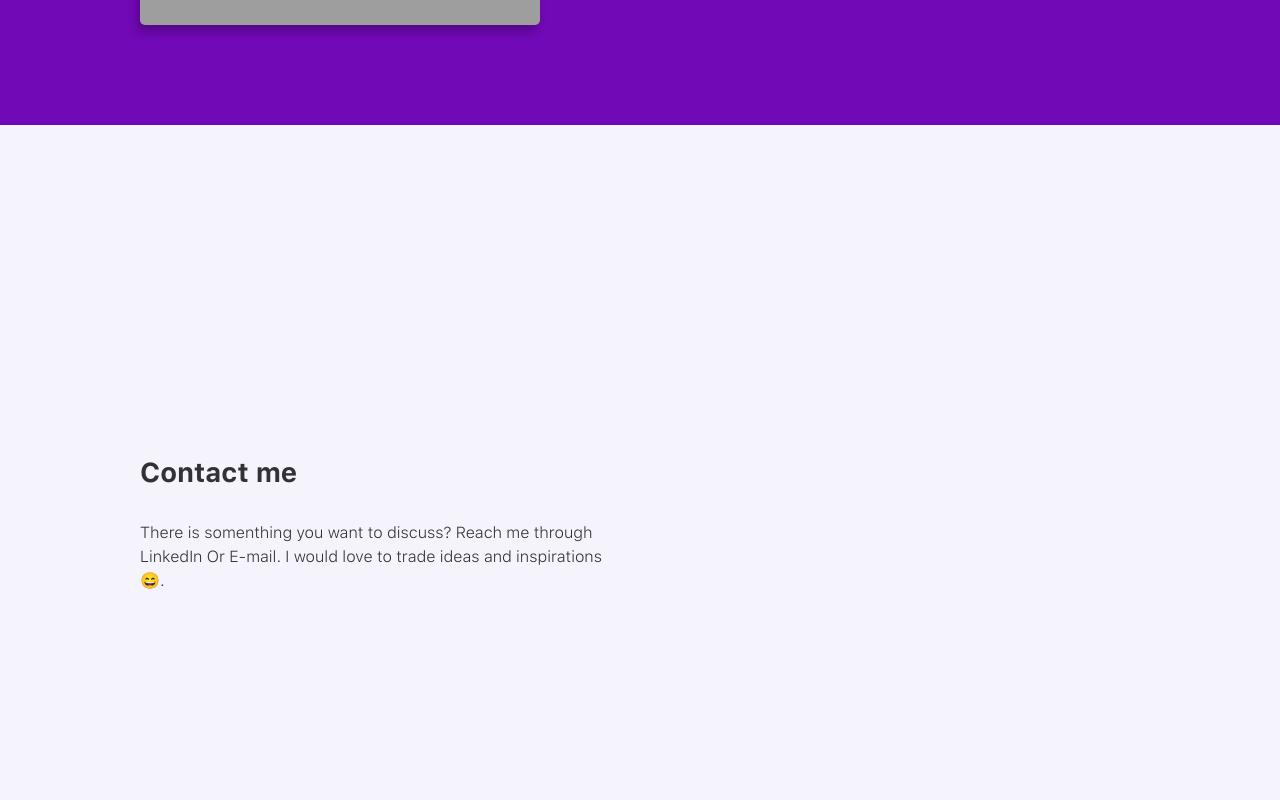
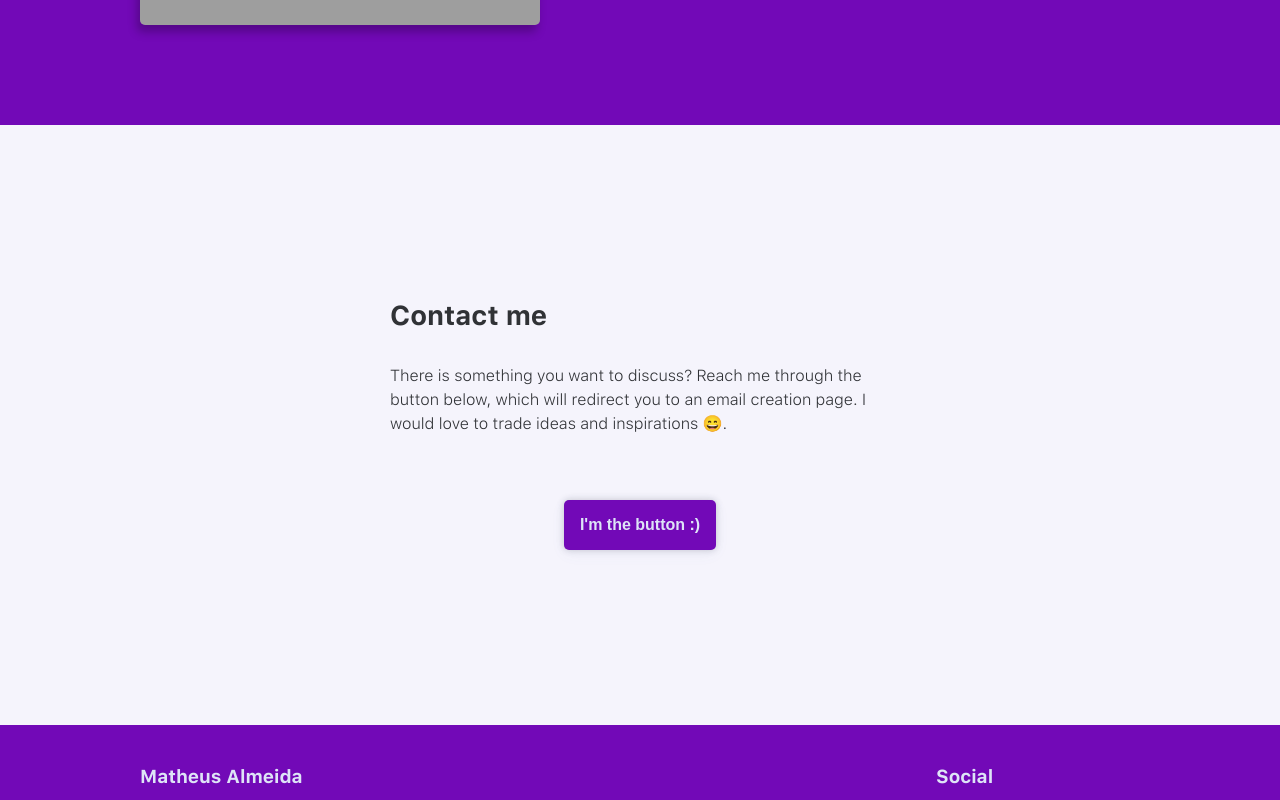
Before and after one commit to matheusjv11/My-Portfolio-, a Next.js app: page / in a window 1280 px wide. Shown: the part 2920-3720 px from the top of the page. Built offline with nearby package versions, Linux system fonts and the light colour scheme; grey boxes are pictures that could not be loaded.

Commit message:
Creating a new contact section

```diff
--- a/src/pages/components/Contact/index.tsx
+++ b/src/pages/components/Contact/index.tsx
@@ -1,8 +1,5 @@
 import { ContactSection } from "@/styles/contact";
-import TextField from "@mui/material/TextField";
-import Button from "@mui/material/Button";
 import { createTheme, ThemeProvider } from "@mui/material/styles";
-import emailjs from "@emailjs/browser";
 
 const theme = createTheme({
   palette: {
@@ -13,6 +10,11 @@ const theme = createTheme({
 });
 
 export default function Contact() {
+
+  const openEmailPage = () => {
+    window.location.href = "mailto:matheusjv14@gmail.com?subject=From your personal website&body=I'm...";
+  }
+
   return (
     <ContactSection id="contact">
       <div className="wrap">
@@ -20,11 +22,12 @@ export default function Contact() {
           <div className="description-card">
             <h2>Contact me</h2>
             <p>
-              There is somenthing you want to discuss? Reach me through LinkedIn Or E-mail.
+              There is something you want to discuss? Reach me through the button below, which will redirect you to an email creation page.
               I would love to trade ideas and inspirations 😄.
             </p>
           </div>
         </ThemeProvider>
+        <button onClick={openEmailPage}>I'm the button :)</button>
       </div>
     </ContactSection>
   );
--- a/src/pages/index.tsx
+++ b/src/pages/index.tsx
@@ -9,7 +9,22 @@ import MobileHeader from './components/MobileHeader'
 import styles from '@/styles/Home.module.css'
 import Footer from './components/Footer'
 
+import { useState, useEffect } from 'react';
+
 export default function Home() {
+
+  const [isLoading, setIsLoading] = useState(true);
+
+  useEffect(() => {
+    const timeoutId = setTimeout(() => {
+      setIsLoading(false);
+    }, 1000);
+
+    return () => {
+      clearTimeout(timeoutId);
+    };
+  }, []);
+
   return (
     <>
       <Head>
@@ -26,6 +41,9 @@ export default function Home() {
         <Contact />
         <Footer />
         <MobileHeader />
+        {isLoading ? <div className='initialLoading'>
+        <div className="lds-spinner"><div></div><div></div><div></div><div></div><div></div><div></div><div></div><div></div><div></div><div></div><div></div><div></div></div>
+        </div> : null}
       </main>
     </>
   )
--- a/src/styles/base.ts
+++ b/src/styles/base.ts
@@ -7,6 +7,10 @@ export const Section = styled.section`
 
     @media (max-width: 768px) {
         padding: 2rem;
+    }
+
+    &:last-of-type {
+        min-height: 75vh;
     }
 `
 
--- a/src/styles/contact.ts
+++ b/src/styles/contact.ts
@@ -7,15 +7,32 @@ export const ContactSection = styled(Section)`
 
     .wrap {
         max-width: 1000px;
-        display: grid;
-        grid-template-columns: 1fr 1fr;
-        gap: 2rem;
+        display: flex;
+        flex-direction: column;
+        gap: 4rem;
         align-items: center;
         margin: auto;
 
         @media(max-width: 768px) {
             grid-template-columns: 1fr;
             align-content: center;
+        }
+
+        button {
+            padding: 1rem;
+            background-color: var(--purple);
+            color: var(--light-text);
+            border: none;
+            font-size: 1rem;
+            font-weight: bold;
+            border-radius: var(--radius);
+            cursor: pointer;
+            transition: all 0.1s ease-in;
+            box-shadow: rgb(67 71 85 / 27%) 0px 0px 0.45em, rgb(90 125 188 / 5%) 0px 0.25em 1em;
+
+            &:hover {
+                transform: scale(1.1);
+            }
         }
     }
 
--- a/src/styles/globals.css
+++ b/src/styles/globals.css
@@ -124,3 +124,93 @@ p {
     color-scheme: dark;
   }
 }
+
+.initialLoading {
+  background: var(--purple);
+  position: fixed;
+  width: 100vw;
+  height: 100%;
+  z-index: 2;
+  display: flex;
+  justify-content: center;
+  align-items: center;
+}
+
+.lds-spinner {
+  color: official;
+  display: inline-block;
+  position: relative;
+  width: 80px;
+  height: 80px;
+}
+.lds-spinner div {
+  transform-origin: 40px 40px;
+  animation: lds-spinner 1.2s linear infinite;
+}
+.lds-spinner div:after {
+  content: " ";
+  display: block;
+  position: absolute;
+  top: 3px;
+  left: 37px;
+  width: 6px;
+  height: 18px;
+  border-radius: 20%;
+  background: #fff;
+}
+.lds-spinner div:nth-child(1) {
+  transform: rotate(0deg);
+  animation-delay: -1.1s;
+}
+.lds-spinner div:nth-child(2) {
+  transform: rotate(30deg);
+  animation-delay: -1s;
+}
+.lds-spinner div:nth-child(3) {
+  transform: rotate(60deg);
+  animation-delay: -0.9s;
+}
+.lds-spinner div:nth-child(4) {
+  transform: rotate(90deg);
+  animation-delay: -0.8s;
+}
+.lds-spinner div:nth-child(5) {
+  transform: rotate(120deg);
+  animation-delay: -0.7s;
+}
+.lds-spinner div:nth-child(6) {
+  transform: rotate(150deg);
+  animation-delay: -0.6s;
+}
+.lds-spinner div:nth-child(7) {
+  transform: rotate(180deg);
+  animation-delay: -0.5s;
+}
+.lds-spinner div:nth-child(8) {
+  transform: rotate(210deg);
+  animation-delay: -0.4s;
+}
+.lds-spinner div:nth-child(9) {
+  transform: rotate(240deg);
+  animation-delay: -0.3s;
+}
+.lds-spinner div:nth-child(10) {
+  transform: rotate(270deg);
+  animation-delay: -0.2s;
+}
+.lds-spinner div:nth-child(11) {
+  transform: rotate(300deg);
+  animation-delay: -0.1s;
+}
+.lds-spinner div:nth-child(12) {
+  transform: rotate(330deg);
+  animation-delay: 0s;
+}
+@keyframes lds-spinner {
+  0% {
+    opacity: 1;
+  }
+  100% {
+    opacity: 0;
+  }
+}
--- a/src/styles/socialBar.ts
+++ b/src/styles/socialBar.ts
@@ -10,6 +10,14 @@ export const SocialBarWrap = styled.div`
         flex-direction: column;
         top: 35%;
 
+        a{
+            transition: all 0.1s ease-in;
+
+            &:hover {
+               transform: scale(1.1);
+           }
+        }
+
         img {
             height: 100%;
             width: 30px;
```
